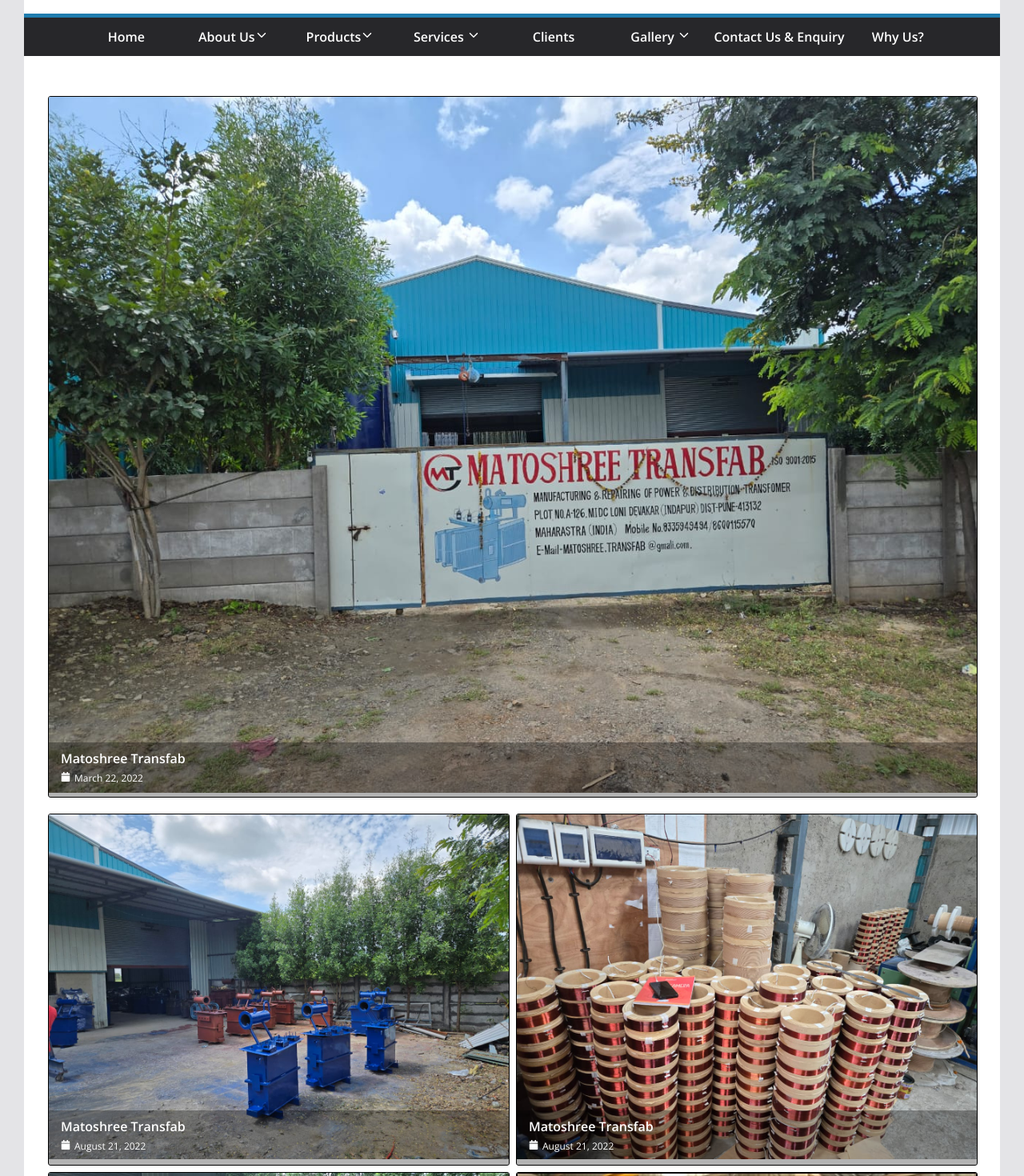
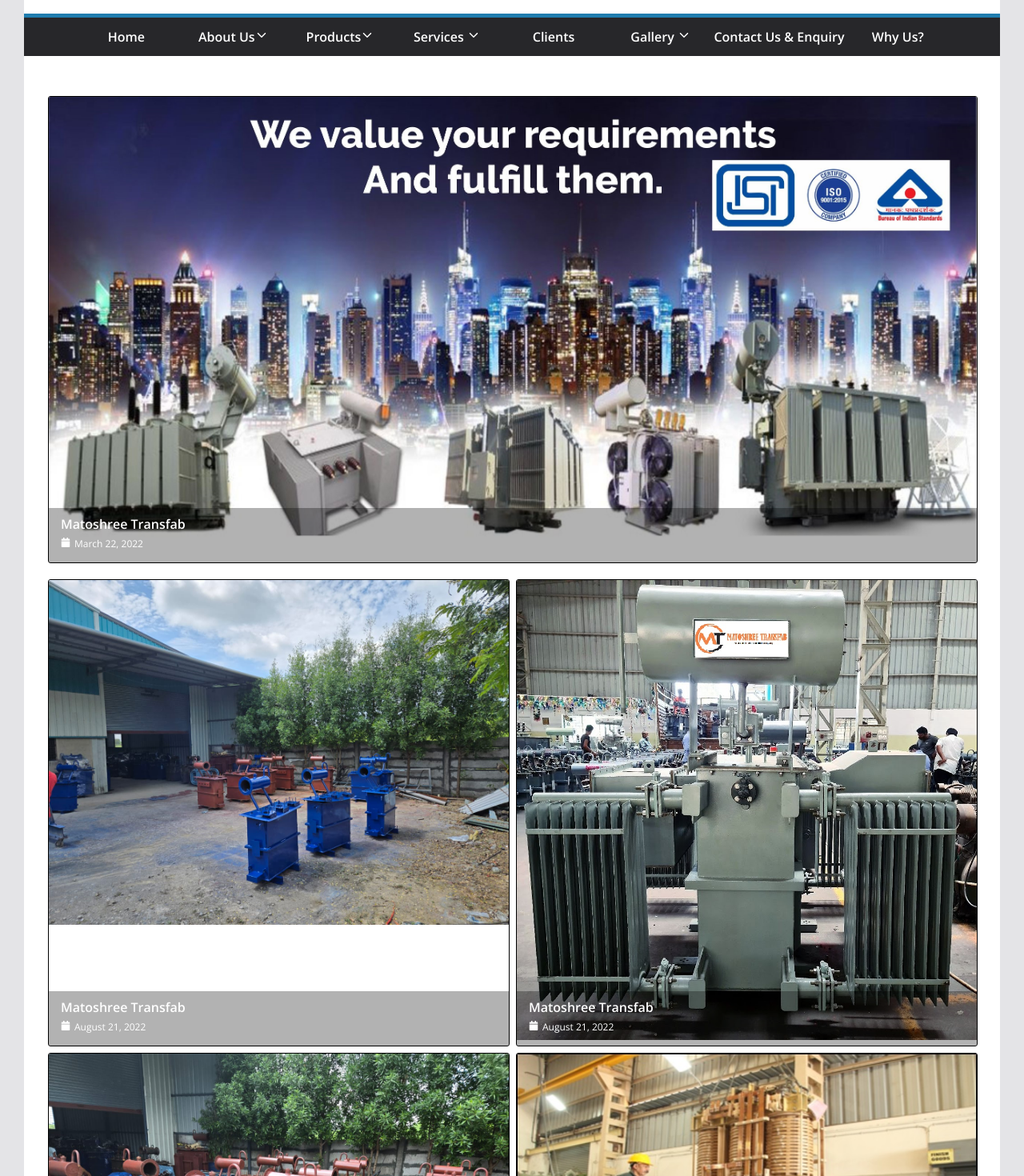
Before and after one commit to ramkrushn01/matoshree-transfab, a React (Create React App) app: page / in a window 1280 px wide. Shown: the part 200-1670 px from the top of the page at 80% size. Built offline with nearby package versions, Linux system fonts and the light colour scheme.

Commit message:
add the new photo in home page

```diff
--- a/src/components/Home.jsx
+++ b/src/components/Home.jsx
@@ -9,7 +9,7 @@
             <div className="upper-photo-sec">
                 <div className="main-image">
                     <HomeImages
-                        ImagePath={"Images/Full-Name.jpeg"}
+                        ImagePath={"Images/slider-03-22.jpg"}
                         ImageName={
                             "Matoshree Transfab"
                         }
@@ -25,7 +25,7 @@
                         CaptureDate={"August 21, 2022"}
                     />
                     <HomeImages
-                        ImagePath={"Images/Trans-Coils.jpeg"}
+                        ImagePath={"Images/p4a.jpg"}
                         ImageName={"Matoshree Transfab"}
                         CaptureDate={"August 21, 2022"}
                     />
```
Also changed, not shown: public/Images/p4a.jpg (added), public/Images/slider-03-22.jpg (added).
